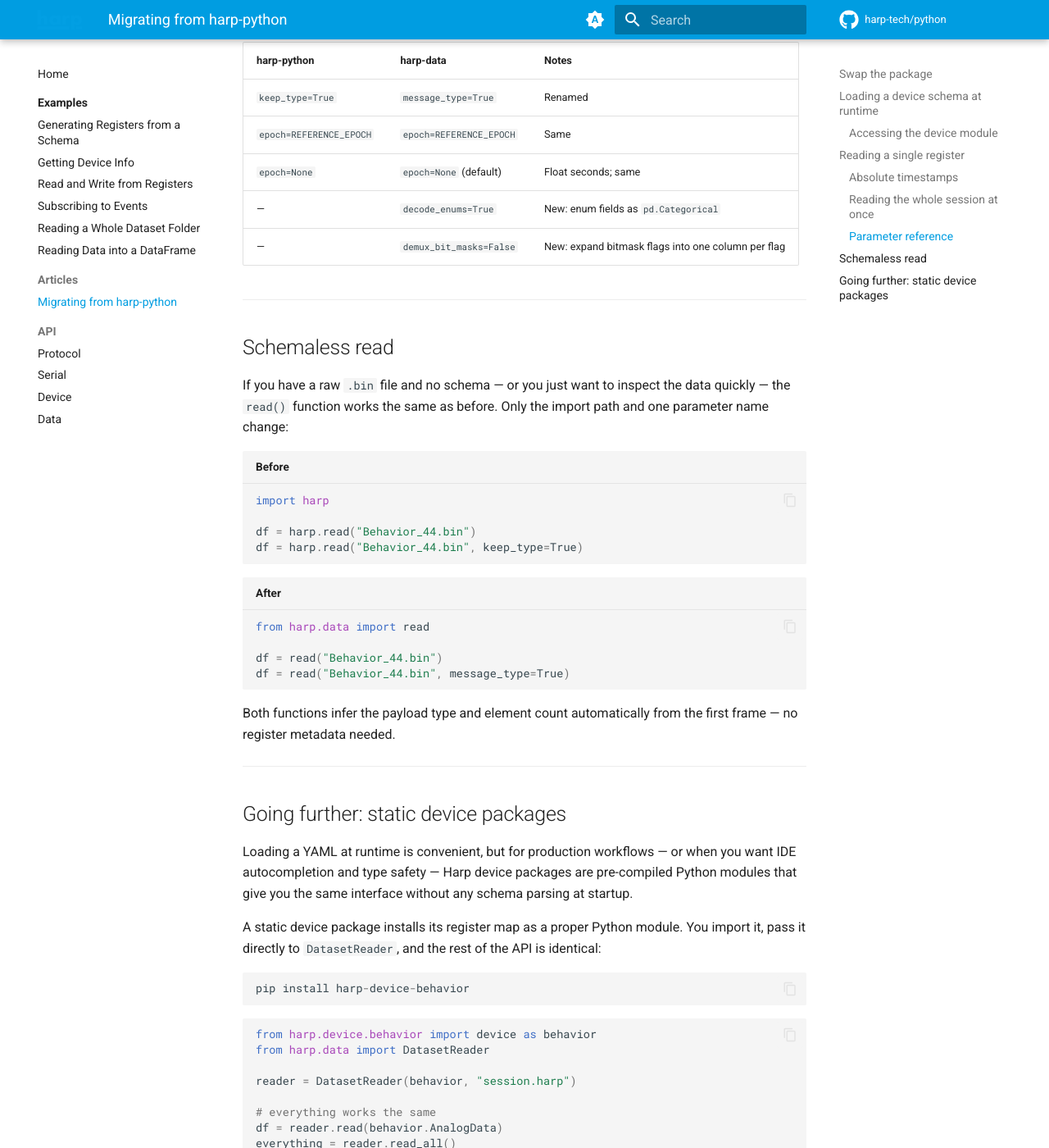
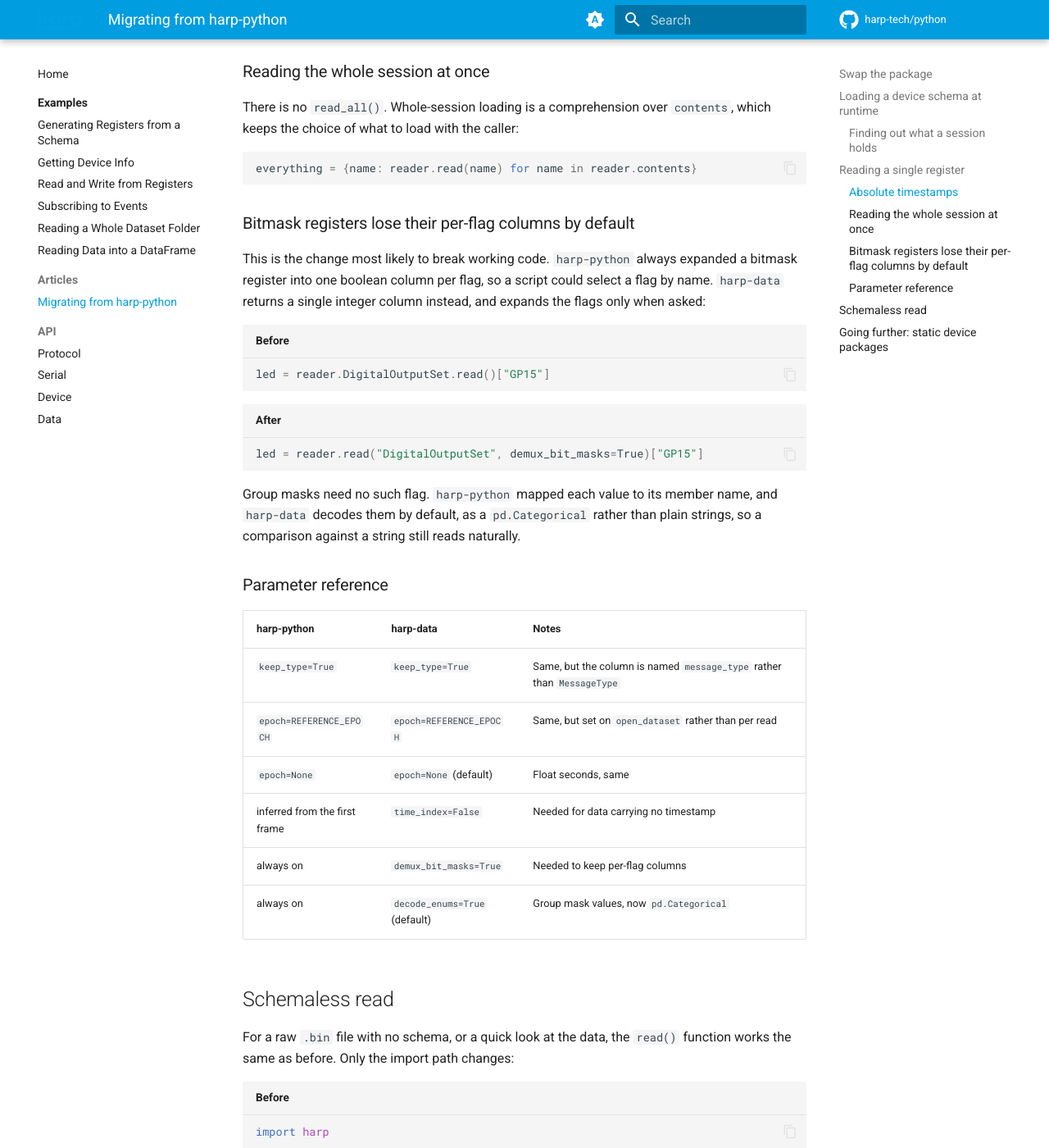
Before and after one commit to harp-tech/pyharp, an MkDocs documentation site: the page built from docs/articles/migrating_from_harp_python.md, in a window 1280 px wide and 1400 px high, scrolled down 2823 px. Shown: the whole window at 82% size. Built offline with MkDocs 1.6.1 and Material for MkDocs 9.7.7, drawn with Linux system fonts in a browser that asks for light colours; comment, search, counter and statistics services are not loaded; some of the changed text lies outside the part shown.

Commit message:
Correct the migration guide against the API
open_dataset replaces create_dataset_reader throughout, read takes a
register name as well as a class or address, and the epoch example and
the parameter table match the current reader: epoch is set once on
open_dataset, keep_type keeps its harp-python spelling, and time_index
is new, since harp-python inferred the index from the first frame.
read_all is gone, so whole-session loading becomes a comprehension over
contents, which gains a section of its own. A new section warns that
harp-data returns a bitmask register as a single integer column unless
demux_bit_masks is set, so a script selecting a flag by name needs it.
The static package example imports from the harp.device namespace and
names no distribution.

Em-dashes, second person and two mid-sentence enumerations are
rephrased, and the horizontal rules are removed.

````diff
--- a/docs/articles/migrating_from_harp_python.md
+++ b/docs/articles/migrating_from_harp_python.md
@@ -1,13 +1,11 @@
 # Migrating from harp-python
 
 `harp-data` is the successor to `harp-python` for reading Harp binary data files into
-pandas DataFrames. The core concepts are unchanged — device schemas, register maps,
-binary files — but the API has been reorganized to separate data reading from device
+pandas DataFrames. The core concepts of device schemas, register maps and binary files
+are unchanged, but the API has been reorganized to separate data reading from device
 communication.
 
 This guide covers the three workflows most users relied on in `harp-python`.
-
----
 
 ## Swap the package
 
@@ -21,20 +19,18 @@
 pip install harp-data
 ```
 
-If you want the full toolkit — serial transport, device client, and data reading — install
-the umbrella package instead:
+For the full toolkit of serial transport, device client and data reading, install the
+umbrella package instead:
 
 ```sh
 pip install harp
 ```
 
----
-
 ## Loading a device schema at runtime
 
 In `harp-python`, `harp.create_reader()` accepted a dataset folder and handled
-schema loading internally. `create_dataset_reader` is the direct replacement — it
-finds the `device.yml` inside the folder automatically:
+schema loading internally. `open_dataset` is the direct replacement, and it finds the
+`device.yml` inside the folder automatically:
 
 ```python title="Before"
 import harp
@@ -43,41 +39,44 @@
 ```
 
 ```python title="After"
-from harp.data import create_dataset_reader
+from harp.data import open_dataset
 
-reader = create_dataset_reader("session.harp")
+reader = open_dataset("session.harp")
 ```
 
 If the schema lives outside the data folder, pass it explicitly:
 
 ```python
-reader = create_dataset_reader("session.harp", schema="/path/to/device.yml")
+reader = open_dataset("session.harp", schema="/path/to/device.yml")
 ```
 
-### Accessing the device module
+### Finding out what a session holds
 
-The reader holds a reference to the compiled device module at `reader.device_module`.
-Use it to look up register classes by name — no need to keep a separate variable:
+`reader.contents` maps the name of every register with data in the folder to its address,
+in address order, which is the quickest way to see what was recorded:
 
 ```python
-reader = create_dataset_reader("session.harp")
+reader = open_dataset("session.harp")
+print(reader.contents)   # {'WhoAmI': 0, 'DigitalInputState': 32, ...}
+```
 
-# access any register class through the reader
+The reader also holds the compiled device module at `reader.device_module`, so a register
+class can be reached without keeping a separate variable:
+
+```python
 df = reader.read(reader.device_module.AnalogData)
 ```
 
 !!! note
-    The old `harp.read_schema()` had no direct equivalent you needed to call separately.
-    `create_dataset_reader` handles schema loading in one step, matching the convenience
+    The old `harp.read_schema()` had no direct equivalent that needed calling separately.
+    `open_dataset` handles schema loading in one step, matching the convenience
     of the original API.
-
----
 
 ## Reading a single register
 
-The old API gave you attribute access on the reader — `reader.AnalogData.read()`. The
-new API inverts this: you call `reader.read()` and pass the register class or its
-address as the argument.
+The old API allowed reads through attribute access on the reader. The new
+API inverts this, so `reader.read()` takes the register class, its name or
+its address as the argument.
 
 ```python title="Before"
 # by attribute name
@@ -94,13 +93,22 @@
 # by register class (accessed through the reader)
 df = reader.read(reader.device_module.AnalogData)
 
+# by name, the direct analogue of the old string lookup
+df = reader.read("AnalogData")
+
 # by address
 df = reader.read(44)
 ```
 
+Names resolve against the device address space rather than the module namespace, so a
+common register such as `reader.read("WhoAmI")` works even though a device module does
+not name it.
+
 ### Absolute timestamps
 
-The `epoch` parameter moves from the reader constructor into the `read()` call:
+The `epoch` parameter keeps its name and moves from `create_reader` to `open_dataset`.
+`harp-python` also allowed it per read. `harp-data` sets it once for the dataset, so
+every register is read on the same clock.
 
 ```python title="Before"
 reader = harp.create_reader("session.harp", epoch=harp.REFERENCE_EPOCH)
@@ -110,35 +118,53 @@
 ```python title="After"
 from harp.data import REFERENCE_EPOCH
 
-df = reader.read(reader.device_module.AnalogData, epoch=REFERENCE_EPOCH)
+reader = open_dataset("session.harp", epoch=REFERENCE_EPOCH)
+df = reader.read(reader.device_module.AnalogData)
 ```
 
 ### Reading the whole session at once
 
-`read_all()` returns a dictionary of DataFrames keyed by register name. Registers
-with no corresponding `.bin` file are skipped:
+There is no `read_all()`. Whole-session loading is a comprehension over `contents`,
+which keeps the choice of what to load with the caller:
 
 ```python
-everything: dict[str, pd.DataFrame] = reader.read_all()
+everything = {name: reader.read(name) for name in reader.contents}
 ```
+
+### Bitmask registers lose their per-flag columns by default
+
+This is the change most likely to break working code. `harp-python` always expanded a
+bitmask register into one boolean column per flag, so a script could select a flag by
+name. `harp-data` returns a single integer column instead, and expands the flags only
+when asked:
+
+```python title="Before"
+led = reader.DigitalOutputSet.read()["GP15"]
+```
+
+```python title="After"
+led = reader.read("DigitalOutputSet", demux_bit_masks=True)["GP15"]
+```
+
+Group masks need no such flag. `harp-python` mapped each value to its member name, and
+`harp-data` decodes them by default, as a `pd.Categorical` rather than plain strings, so
+a comparison against a string still reads naturally.
 
 ### Parameter reference
 
 | harp-python | harp-data | Notes |
 |---|---|---|
-| `keep_type=True` | `message_type=True` | Renamed |
-| `epoch=REFERENCE_EPOCH` | `epoch=REFERENCE_EPOCH` | Same |
-| `epoch=None` | `epoch=None` (default) | Float seconds; same |
-| — | `decode_enums=True` | New: enum fields as `pd.Categorical` |
-| — | `demux_bit_masks=False` | New: expand bitmask flags into one column per flag |
-
----
+| `keep_type=True` | `keep_type=True` | Same, but the column is named `message_type` rather than `MessageType` |
+| `epoch=REFERENCE_EPOCH` | `epoch=REFERENCE_EPOCH` | Same, but set on `open_dataset` rather than per read |
+| `epoch=None` | `epoch=None` (default) | Float seconds, same |
+| inferred from the first frame | `time_index=False` | Needed for data carrying no timestamp |
+| always on | `demux_bit_masks=True` | Needed to keep per-flag columns |
+| always on | `decode_enums=True` (default) | Group mask values, now `pd.Categorical` |
 
 ## Schemaless read
 
-If you have a raw `.bin` file and no schema — or you just want to inspect the data
-quickly — the `read()` function works the same as before. Only the import path and
-one parameter name change:
+For a raw `.bin` file with no schema, or a quick look at the data, the `read()`
+function works the same as before. Only the import path changes:
 
 ```python title="Before"
 import harp
@@ -151,38 +177,34 @@
 from harp.data import read
 
 df = read("Behavior_44.bin")
-df = read("Behavior_44.bin", message_type=True)
+df = read("Behavior_44.bin", keep_type=True)
 ```
 
-Both functions infer the payload type and element count automatically from the first
-frame — no register metadata needed.
-
----
+Both functions infer the payload type and element count from the frame, so no register
+metadata is needed. The new one assumes timestamped data, which is what a device sends,
+and takes `time_index=False` for the rare buffer that is not. It also takes `epoch` per
+call, since a single file has no dataset to set one on.
 
 ## Going further: static device packages
 
-Loading a YAML at runtime is convenient, but for production workflows — or when you
-want IDE autocompletion and type safety — Harp device packages are pre-compiled Python
-modules that give you the same interface without any schema parsing at startup.
+Loading a YAML at runtime is convenient, but for production workflows, or where IDE
+autocompletion and type checking matter, a generated device package gives the same
+interface without parsing a schema at startup.
 
-A static device package installs its register map as a proper Python module. You
-import it, pass it directly to `DatasetReader`, and the rest of the API is identical:
+Such a package is an ordinary Python module under the `harp.device` namespace. Import
+it, pass it to `open_dataset`, and the rest of the API is identical:
 
 ```python
-pip install harp-device-behavior
+from harp.device import behavior
+from harp.data import open_dataset
+
+reader = open_dataset("session.harp", behavior)
+
+# a register class now resolves statically
+df = reader.read(behavior.AnalogData)
 ```
 
-```python
-from harp.device.behavior import device as behavior
-from harp.data import DatasetReader
-
-reader = DatasetReader(behavior, "session.harp")
-
-# everything works the same
-df = reader.read(behavior.AnalogData)
-everything = reader.read_all()
-```
-
-The static module is faster to start up and ships with stubs for autocompletion. See
+A generated module starts up faster and resolves under a type checker, which a module
+built from a schema at runtime cannot. See
 [Generating Registers from a Schema](../examples/create_device_module/create_device_module.md)
 for how device modules are structured.
````
